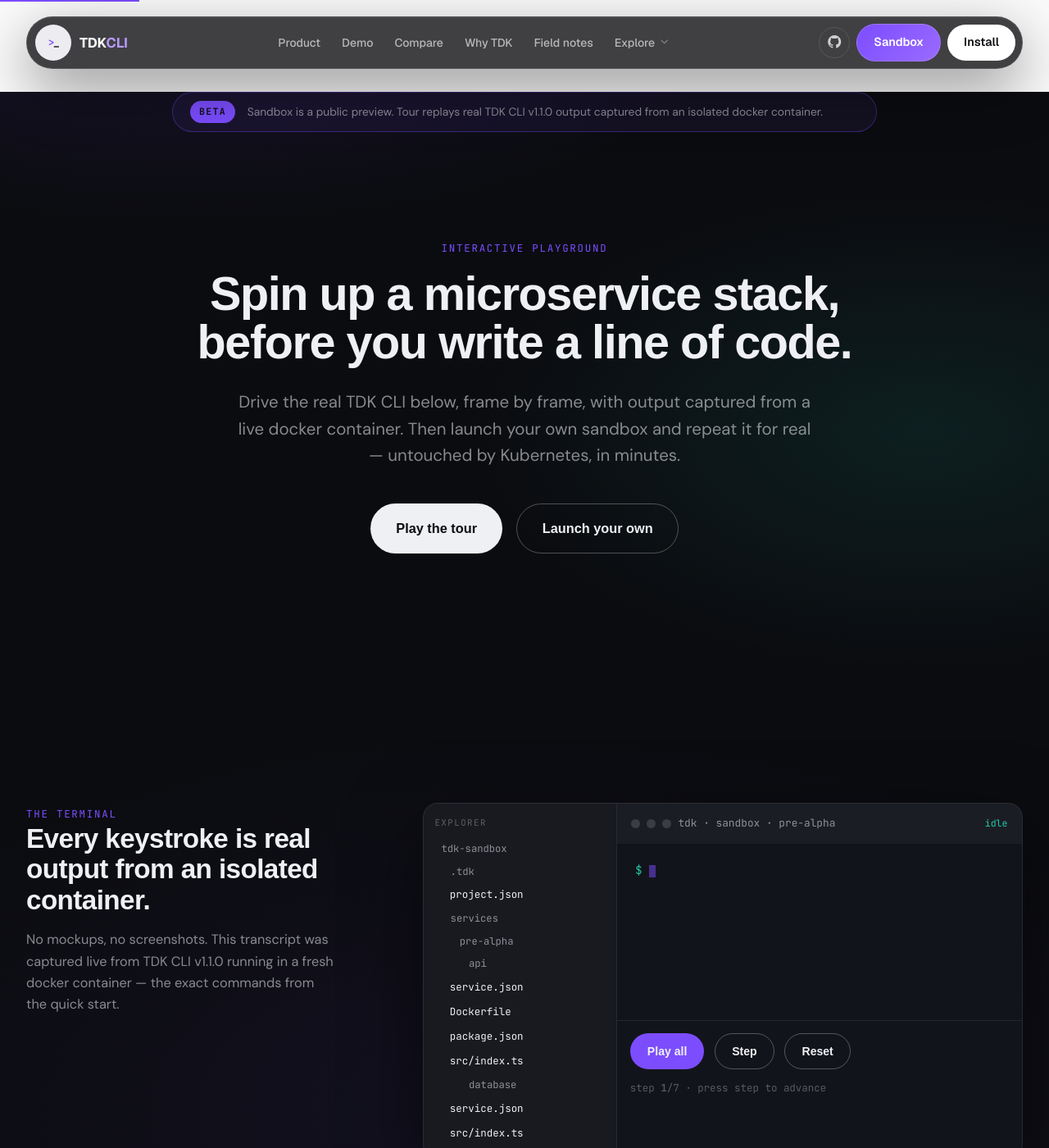
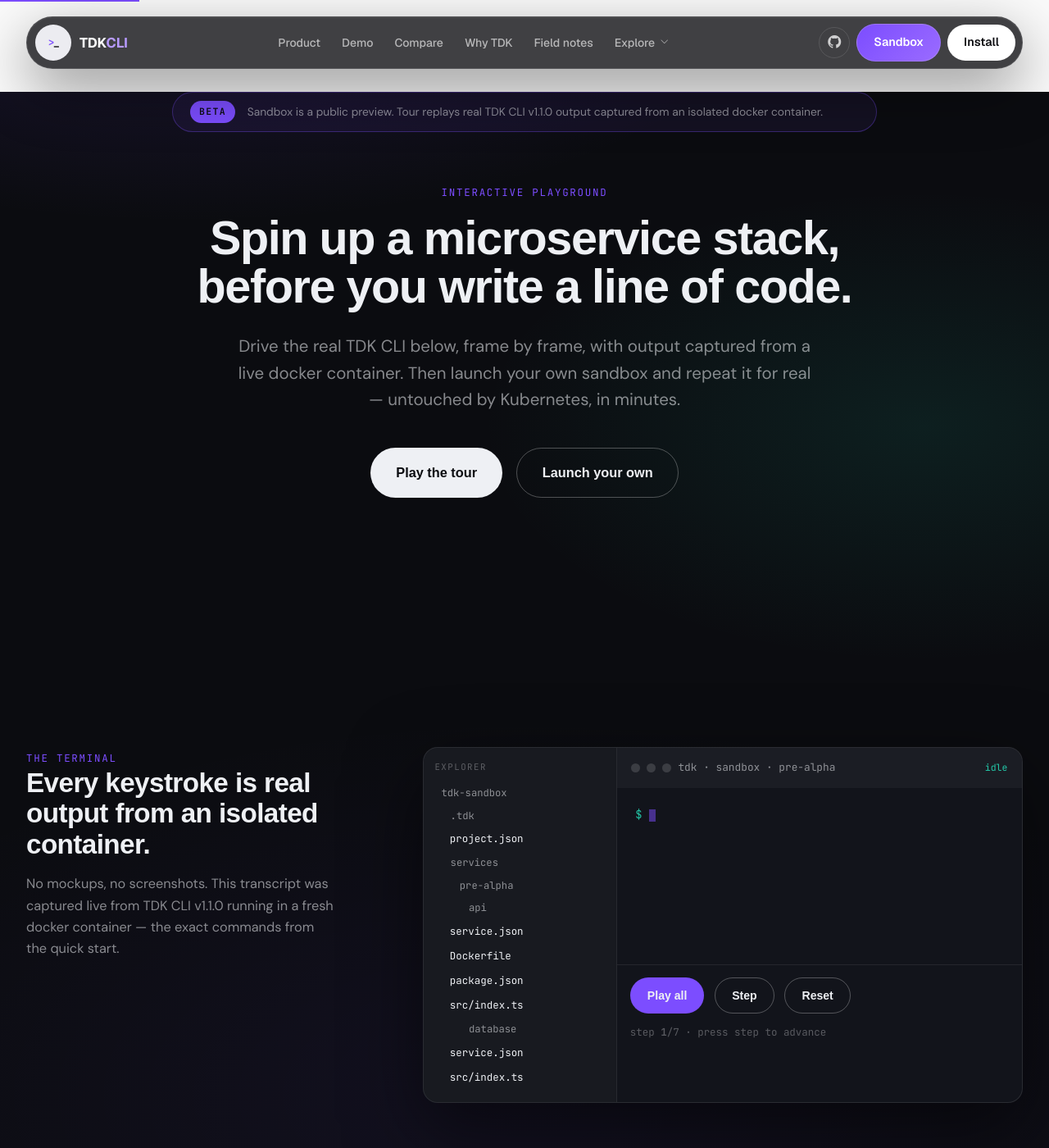
Before and after one commit to tdk-landscape/tdk-website, a Jekyll site: the page built from sandbox/index.html, in a window 1280 px wide and 1400 px high. Shown: the whole window at 82% size. Built offline with Jekyll 4.4.1, drawn with Linux system fonts in a browser that asks for light colours; nearby versions of some CDN libraries; some web fonts are replaced.

Commit message:
fix(sandbox): tighten header stack - cut 132px of empty space above the hero

```diff
--- a/sandbox/index.html
+++ b/sandbox/index.html
@@ -39,7 +39,7 @@
 
   .sb-beta-banner {
     display: flex; align-items: center; gap: 0.9rem;
-    max-width: 860px; margin: 0 auto 2.75rem;
+    max-width: 860px; margin: 0 auto 1.75rem;
     background: rgba(124, 77, 255, 0.08);
     border: 1px solid rgba(124, 77, 255, 0.35);
     border-radius: 999px;
@@ -356,7 +356,7 @@
     </div>
 
     <!-- ============ ATTENTION ============ -->
-    <section class="sb-section" style="padding-top: 5.5rem;">
+    <section class="sb-section" style="padding-top: 2.25rem;">
       <div class="sb-container" style="text-align: center;">
         <p class="sb-eyebrow">Interactive playground</p>
         <h1 class="sb-h1" id="sb-h1">Spin up a microservice stack,<br />before you write a line of code.</h1>
```
Also changed, not shown: 2 other files.
